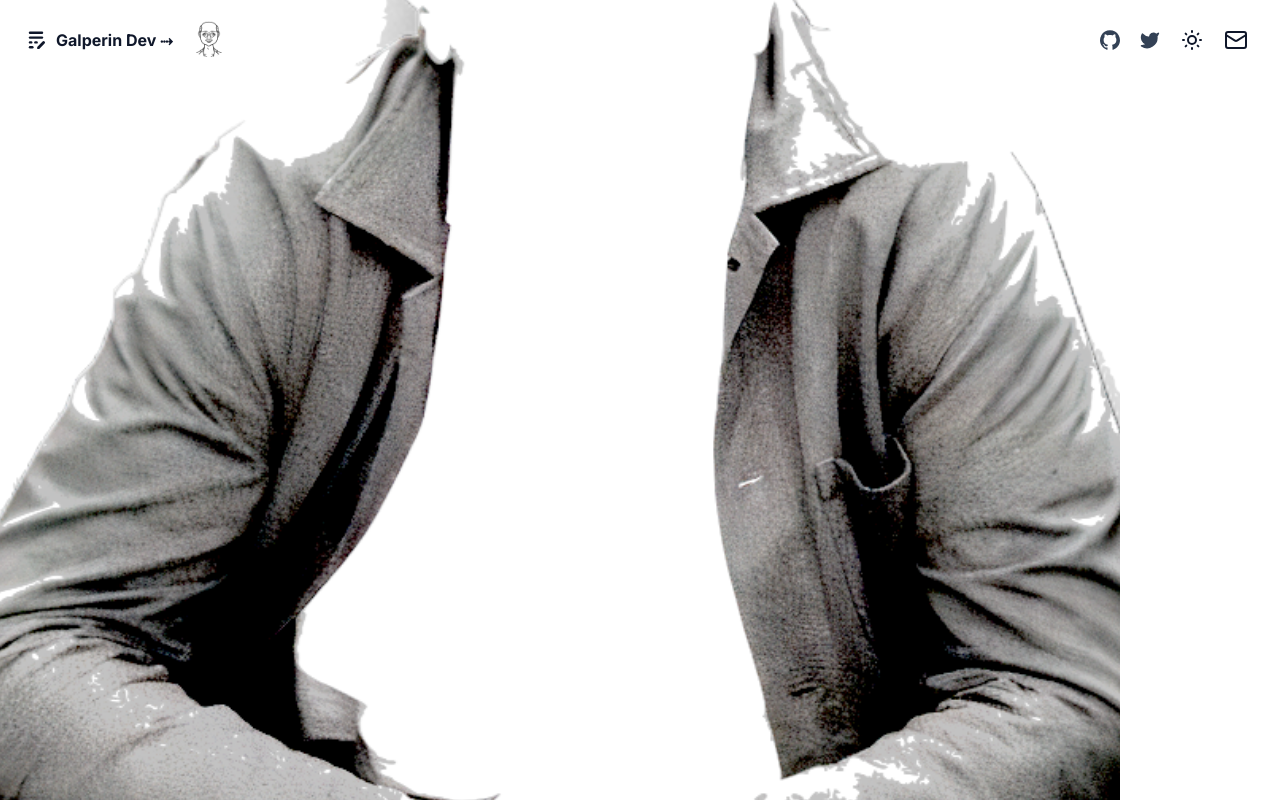
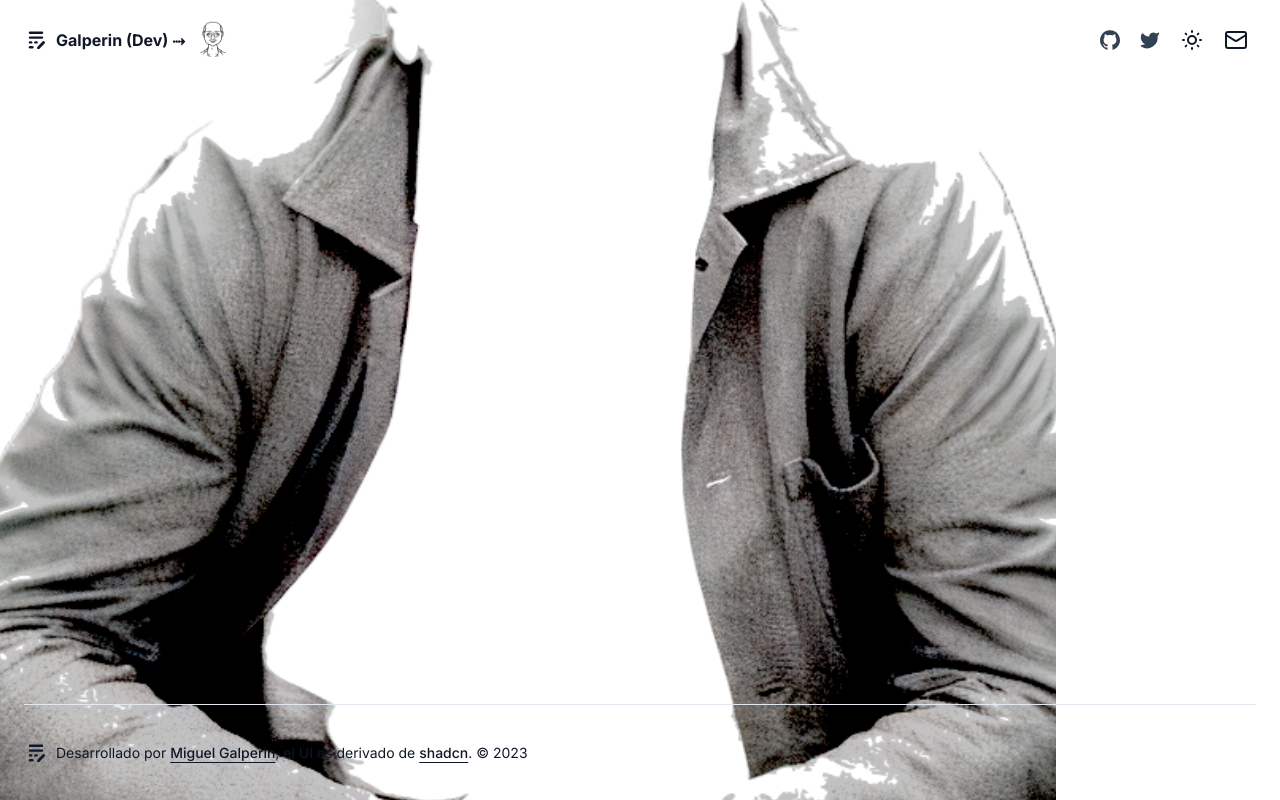
Before and after one commit to MiguelGalp/miPortfolio, a Next.js app: page / in a window 1280 px wide. Shown: the top 800 px of the page. Built offline with nearby package versions, Linux system fonts and the light colour scheme; what tailwind-dracula, tailwind-gradient-mask-image would draw is missing.

Commit message:
footer 1

```diff
--- a/components/cover_image.tsx
+++ b/components/cover_image.tsx
@@ -8,7 +8,7 @@ import ContactForm from "@/components/contact_form"
 
 export function CoverImage() {
   return (
-    <><AspectRatio ratio={9 / 16} className="bg-dracula-aro-50 dark:bg-dracula-aro-900 sm:-mt-16 md:-mt-36 md:mr-40 lg:mr-50 max-w-6xl gradient-mask-t-50">
+    <><AspectRatio ratio={9 / 16} className="bg-dracula-aro-50 dark:bg-dracula-aro-900 sm:-mt-16 md:-mt-36 md:mr-50 lg:mr-56 max-w-[1104px] gradient-mask-b-10">
       <Image
         src={sin_cabeza}
         alt="Photo by Alvaro Pinot"
--- a/components/dropdown_menu.tsx
+++ b/components/dropdown_menu.tsx
@@ -66,7 +66,7 @@ export function Dropdown_menu() {
       <DropdownMenuTrigger asChild>
         <Button
           variant="ghost"
-          className="hidden md:flex md:mt-1 md:mb-0.5 hover:bg-slate-200 relative right-2 bottom-1"
+          className="hidden p-1 md:flex md:mt-1 md:mb-0.5 hover:bg-slate-200 relative right-1 bottom-1"
         >
           <Avatar>
   <AvatarImage src="/AvatarMaker (1).png" className="" />
--- /dev/null
+++ b/components/footer.tsx
@@ -0,0 +1,37 @@
+"use client"
+import { siteConfig } from "@/config/site"
+import { Icons } from "@/components/icons"
+
+export function SiteFooter() {
+  const currentYear = new Date().getFullYear()
+  return (
+    <footer className="container fixed bottom-0 right-0 w-full">
+      <div className="flex  flex-col items-center justify-between gap-4 border-t border-t-slate-200 py-10 dark:border-t-slate-700 md:h-24 md:flex-row md:py-0">
+        <div className="flex flex-col items-center gap-4 px-8 md:flex-row md:gap-2 md:px-0">
+          <Icons.logo className="h-6 w-6" />
+          <p className="text-center text-sm leading-loose text-slate-900 dark:text-slate-400 md:text-left">
+            Desarrollado por{" "}
+            <a
+              href={siteConfig.links.twitter}
+              target="_blank"
+              rel="noreferrer"
+              className="font-medium underline underline-offset-4"
+            >
+              Miguel Galperin
+            </a>
+            , el UI es derivado de{" "}
+            <a
+              href={siteConfig.links.docs}
+              target="_blank"
+              rel="noreferrer"
+              className="font-medium underline underline-offset-4"
+            >
+              shadcn
+            </a>
+            . &copy; {currentYear}
+          </p>
+        </div>
+      </div>
+    </footer>
+  )
+}
--- a/components/layout.tsx
+++ b/components/layout.tsx
@@ -1,4 +1,5 @@
 import { SiteHeader } from "@/components/site-header"
+import { SiteFooter } from "./footer"
 
 interface LayoutProps {
   children: React.ReactNode
@@ -9,6 +10,7 @@ export function Layout({ children }: LayoutProps) {
     <>
       <SiteHeader />
       <main>{children}</main>
+      <SiteFooter />
     </>
   )
 }
--- a/config/site.ts
+++ b/config/site.ts
@@ -12,12 +12,12 @@ interface SiteConfig {
 }
 
 export const siteConfig: SiteConfig = {
-  name: "Galperin Dev ⤑",
+  name: "Galperin (Dev) ⤑",
   description:
     "Beautifully designed components built with Radix UI and Tailwind CSS.",
   mainNav: [],
   links: {
-    twitter: "https://twitter.com/shadcn",
+    twitter: "https://twitter.com/miguel_galperin",
     github: "https://github.com/shadcn/ui",
     docs: "https://ui.shadcn.com",
   },
--- a/pages/_document.tsx
+++ b/pages/_document.tsx
@@ -4,7 +4,7 @@ export default function Document() {
   return (
     <Html lang="en">
       <Head />
-      <body className="overflow-hidden min-h-screen bg-white font-sans text-slate-900 antialiased dark:bg-slate-900 dark:text-slate-50">
+      <body className="overflow-hidden min-h-screen bg-white font-sans text-slate-900 antialiased dark:bg-slate-900 antialiased dark:text-slate-50">
         <Main />
         <NextScript />
       </body>
```
